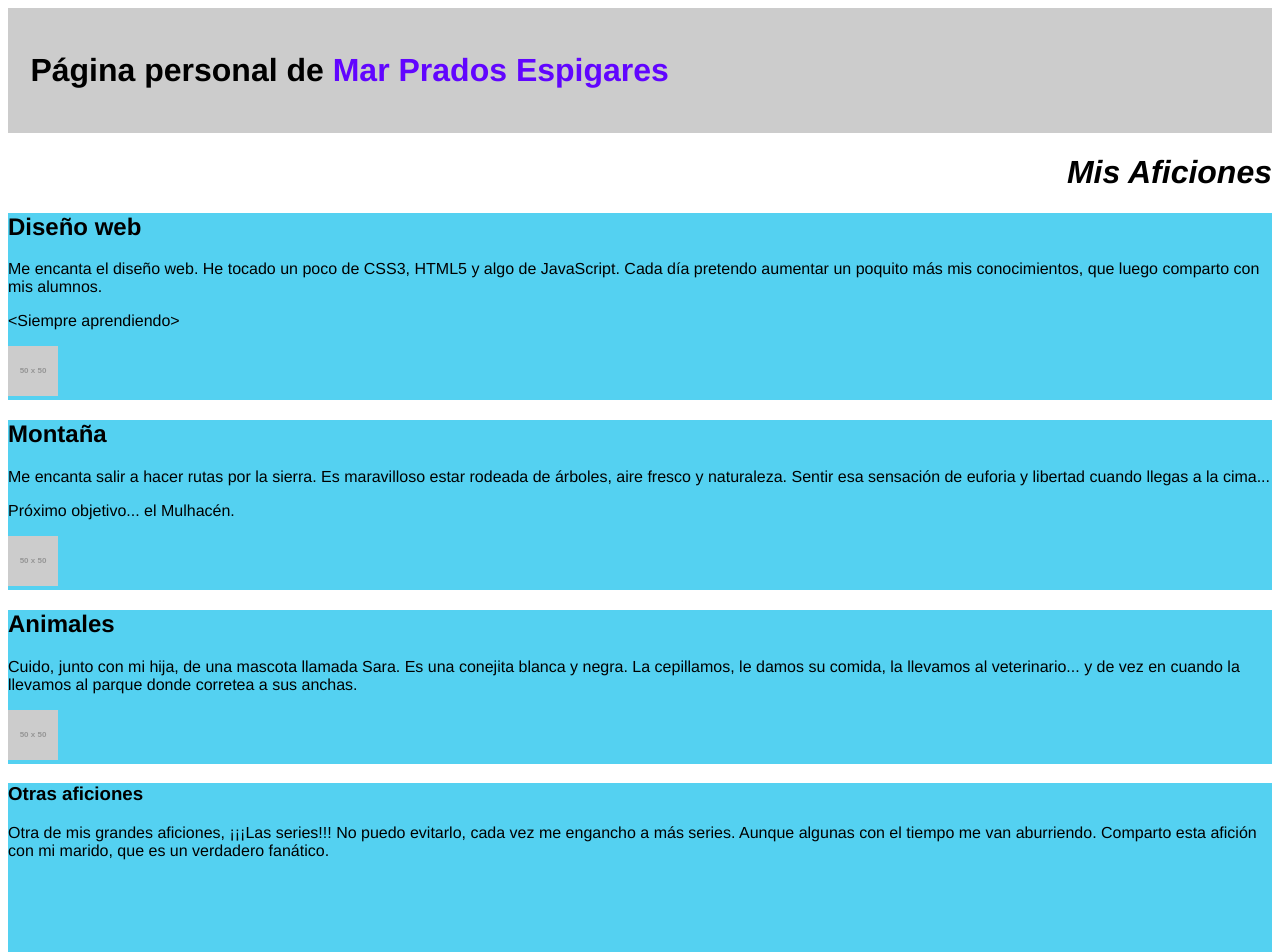
After one commit to Trc300online/VisualStudioCode, a PHP site: page /act14.html in a window 1280 px wide. The commit adds this page. Shown: the top 952 px of the page. Run offline with PHP 8.4, Linux system fonts and the light colour scheme; grey boxes labelled with a size stand in for pictures from a placeholder-image service; some libraries are stand-ins or nearby versions; grey boxes are pictures that could not be loaded.

Commit message:
act14 flexbox maple

```diff
--- /dev/null
+++ b/CSS/Flexbox/Flexbox-mape/CSS/style2.css
@@ -0,0 +1,34 @@
+html {
+    box-sizing: border-box;
+    margin: 0;
+    padding: 0;
+}
+
+h1, h2, h3 {
+    font-family: 'Franklin Gothic Medium', 'Arial Narrow', Arial, sans-serif;
+    font-weight: bold;
+}
+
+p, a {
+    font-family: 'Franklin Gothic Medium', 'Arial Narrow', Arial, sans-serif;
+}
+
+header {
+    background-color: #CCCCCC;
+    padding: 1.4rem 0 1.4rem 1.4rem;
+}
+
+.special {
+    color: #6105FF;
+}
+
+main h1 {
+    display: flex;
+    justify-content: end;
+    font-style: italic;
+}
+
+main section {
+    background-color: #54D1F1;
+
+}
--- /dev/null
+++ b/CSS/Flexbox/Flexbox-mape/act14.html
@@ -0,0 +1,53 @@
+<!DOCTYPE html>
+<html lang="en">
+<head>
+    <meta charset="UTF-8">
+    <meta name="viewport" content="width=device-width, initial-scale=1.0">
+    <title>Document</title>
+    <link rel="stylesheet" href="CSS/style2.css">
+</head>
+<body>
+
+    <header><h1>Página personal de <span class="special">Mar Prados Espigares</span></h1></header>
+
+    <main>
+        <h1>Mis Aficiones</h1>
+
+        <section>
+            <h2>Diseño web</h2>
+            <p>Me encanta el diseño web. He tocado un poco de CSS3, HTML5 y algo de JavaScript. Cada día pretendo aumentar un poquito más mis conocimientos, que luego comparto con mis alumnos.</p>
+            <p> &lt;Siempre aprendiendo&gt; </p>
+            <img src="https://placehold.co/50x50">
+        </section>
+
+        <section>
+            <h2>Montaña</h2>
+            <p>Me encanta salir a hacer rutas por la sierra. Es maravilloso estar rodeada de árboles, aire fresco y naturaleza. Sentir esa sensación de euforia y libertad cuando llegas a la cima...</p>
+            <p>Próximo objetivo... el Mulhacén.</p>
+            <img src="https://placehold.co/50x50">
+        </section>
+
+        <section>
+            <h2>Animales</h2>
+            <p>Cuido, junto con mi hija, de una mascota llamada Sara. Es una conejita blanca y negra. La cepillamos, le damos su comida, la llevamos al veterinario... y de vez en cuando la llevamos al parque donde corretea a sus anchas.</p>
+            <img src="https://placehold.co/50x50">
+        </section>
+
+        <section>
+            <h3>Otras aficiones</h3>
+            <div>
+                <p>Otra de mis grandes aficiones, ¡¡¡Las series!!! No puedo evitarlo, cada vez me engancho a más series. Aunque algunas con el tiempo me van aburriendo. Comparto esta afición con mi marido, que es un verdadero fanático.</p>
+
+                <iframe width="560" height="315" src="https://www.youtube.com/embed/WBb3fojgW0Q?si=sJEWDjf4FxZos_IM" title="YouTube video player" frameborder="0" allow="accelerometer; autoplay; clipboard-write; encrypted-media; gyroscope; picture-in-picture; web-share" referrerpolicy="strict-origin-when-cross-origin" allowfullscreen></iframe>
+            </div>
+        </section>
+    </main>
+    <footer>
+        <p>Algunas de las imágenes son cortesía de<a href="#"> freepik</a> from <a href="#">www.flaticon.com</p>
+    </footer>
+
+
+
+
+</body>
+</html>
```
Also changed, not shown: CSS/Flexbox/Flexbox-mape/CSS/style1.css (+10 -5 lines).
